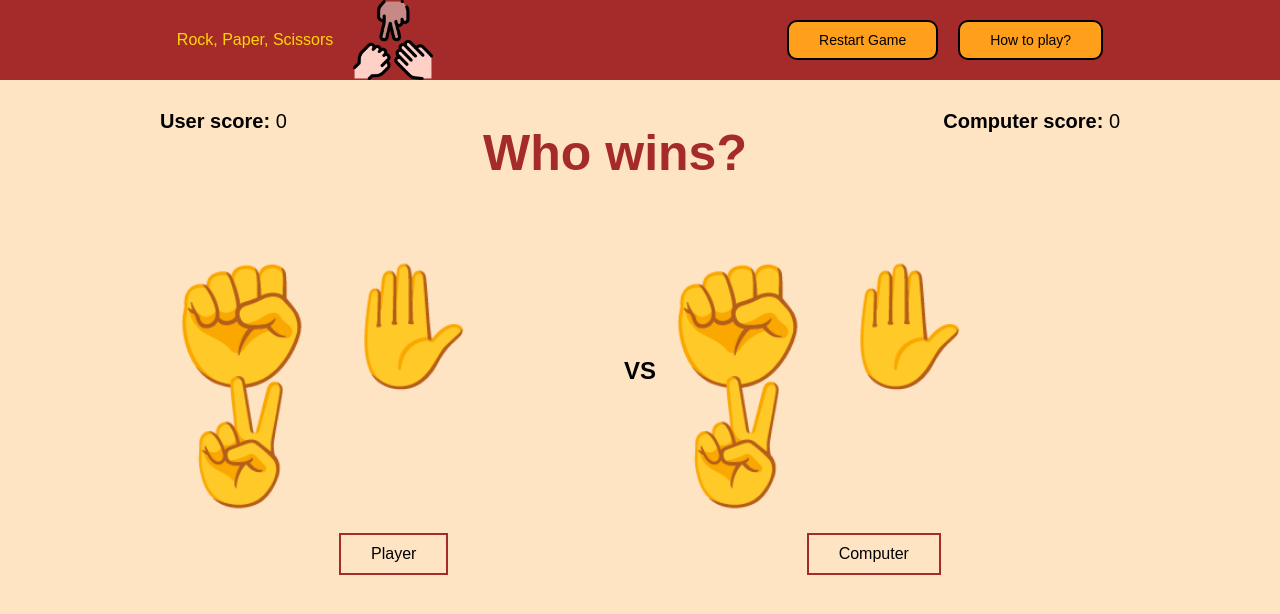
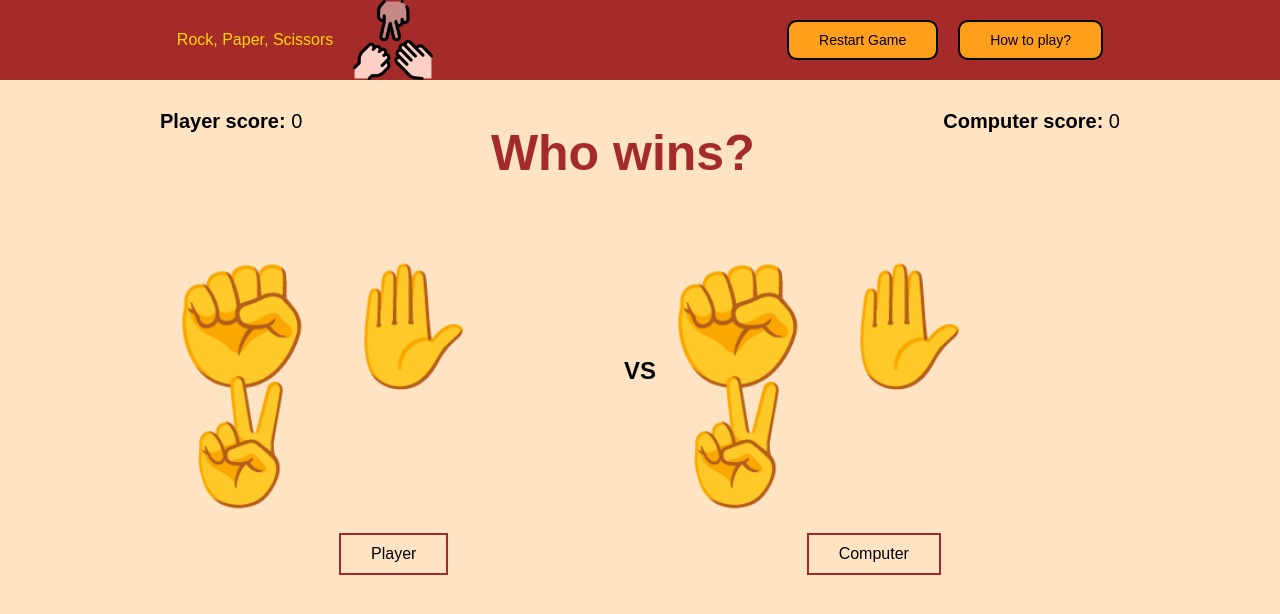
Before and after one commit to Roqeeb-dev/TOP-Rock-Paper-Scissors-game, a plain HTML site: page index.html in a window 1280 px wide. Drawn offline with Linux system fonts and the light colour scheme.

Commit message:
changed user to player

```diff
--- a/index.html
+++ b/index.html
@@ -32,7 +32,7 @@
       <!-- The score board -->
       <div class="score-board">
         <p>
-          <strong>User score: </strong>
+          <strong>Player score: </strong>
           <span id="user-score-content"></span>
         </p>
         <h1>Who wins?</h1>
```
